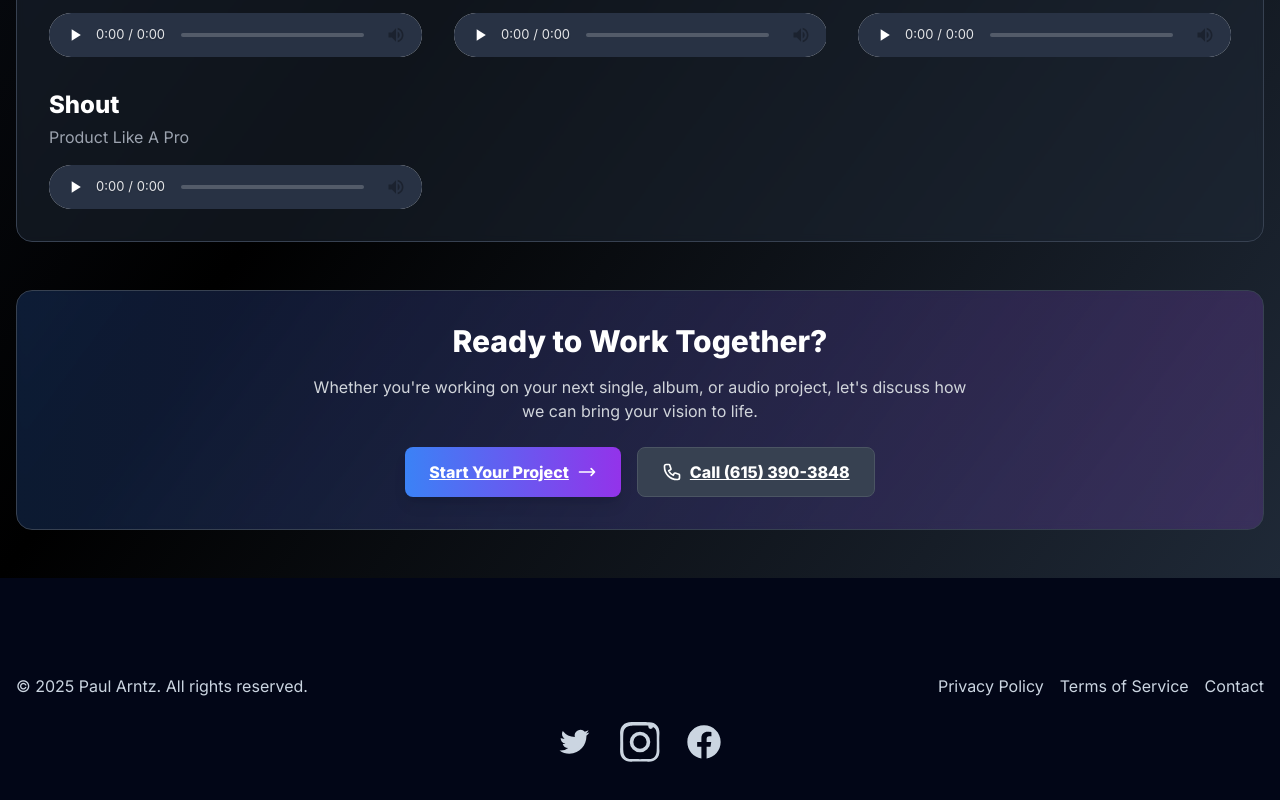
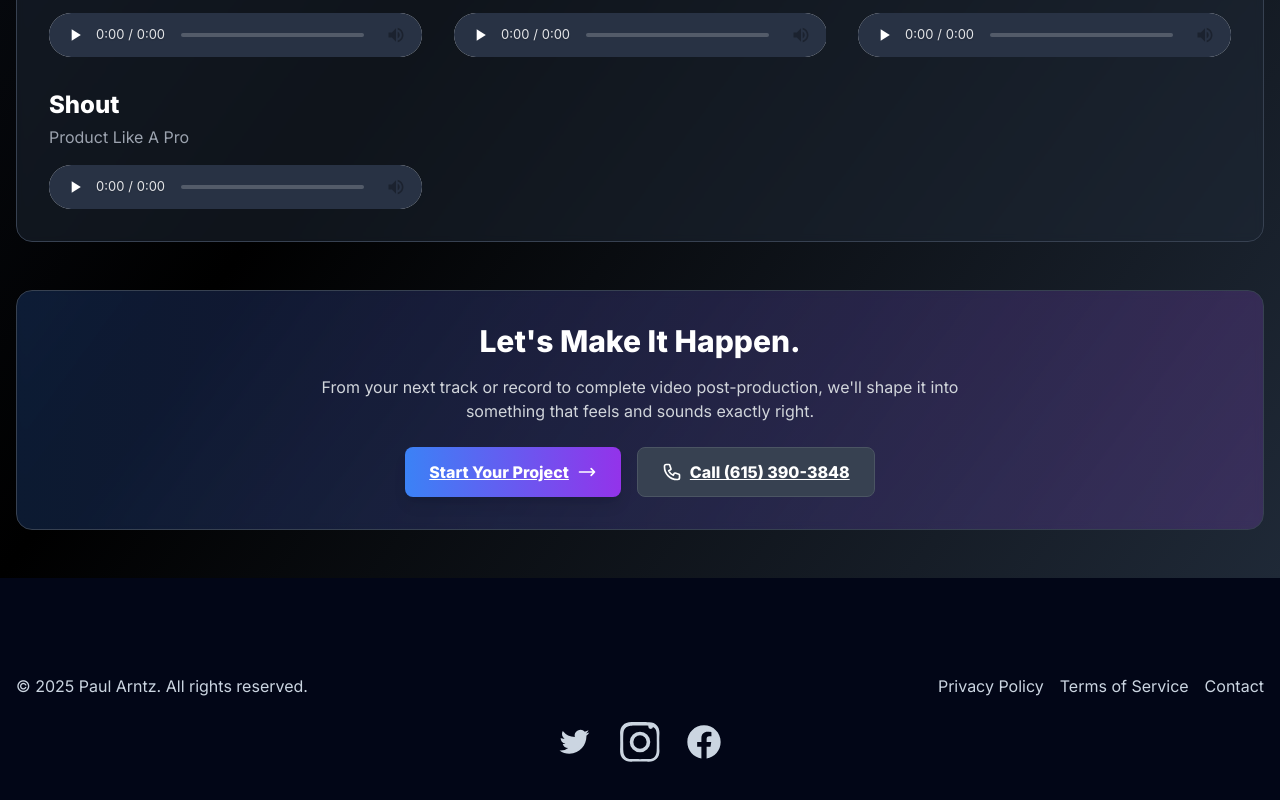
Before and after one commit to paularntz/paul_arntz_mixes, a Next.js app: page / in a window 1280 px wide. Shown: the part 1356-2156 px from the top of the page. Built offline with nearby package versions, Linux system fonts and the light colour scheme.

Commit message:
Update home page CTA text to be more direct and include video services

```diff
--- a/app/page.jsx
+++ b/app/page.jsx
@@ -169,11 +169,10 @@ export default function Page() {
                 <div className="text-center">
                     <div className="bg-gradient-to-r from-blue-500/20 to-purple-500/20 backdrop-blur-sm rounded-2xl p-8 border border-gray-700">
                         <h3 className="text-2xl md:text-3xl font-bold text-white mb-4">
-                            Ready to Work Together?
+                            Let&apos;s Make It Happen.
                         </h3>
                         <p className="text-gray-300 mb-6 max-w-2xl mx-auto">
-                            Whether you&apos;re working on your next single, album, or audio project,
-                            let&apos;s discuss how we can bring your vision to life.
+                            From your next track or record to complete video post-production, we&apos;ll shape it into something that feels and sounds exactly right.
                         </p>
                         <div className="flex flex-col sm:flex-row gap-4 justify-center">
                             <a
```
